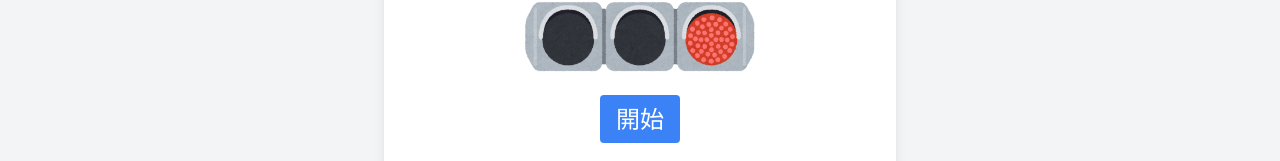
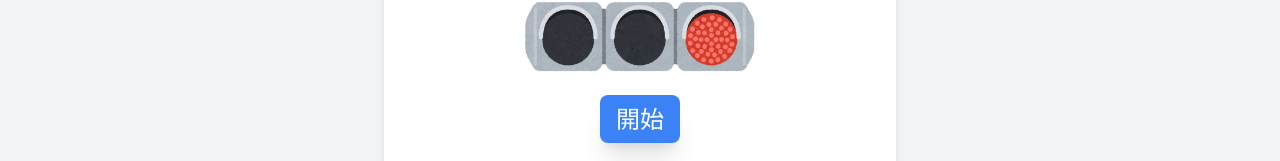
Before and after one commit to noricha-vr/Hackathon00, a SvelteKit app: page /game in a window 1280 px wide. Shown: the part 573-734 px from the top of the page. Built offline with nearby package versions, Linux system fonts and the light colour scheme.

Commit message:
Update button styles in game page

```diff
--- a/src/routes/game/+page.svelte
+++ b/src/routes/game/+page.svelte
@@ -188,7 +188,7 @@
         <div class="p-5 bg-white rounded-lg shadow-lg mt-5 mb-10">
             <div class="text-left mb-3 p-3">
                 <div
-                    class="inline-block bg-white text-black font-bold text-lg border-4 border-gray-400 p-4 rounded-lg shadow-lg"
+                    class="inline-block bg-white text-black font-bold text-lg border-4 border-gray-400 p-4 rounded-lg shadow-xl transform transition duration-500 hover:scale-105"
                 >
                     <div class="mb-1">
                         最高スコア: <span class="text-green-600"
@@ -219,7 +219,7 @@
                 {#if !isGameOver}
                     {#if !isRunning}
                         <button
-                            class="bg-blue-500 text-white py-2 px-4 rounded"
+                            class="bg-blue-500 text-white py-2 px-4 rounded-lg shadow-xl"
                             on:click={startGame}>開始</button
                         >
                         {#if stage === 1}
@@ -237,7 +237,7 @@
                         {/if}
                     {:else}
                         <button
-                            class="bg-blue-500 text-white py-2 px-4 rounded"
+                            class="bg-blue-500 text-white py-2 px-4 rounded-lg shadow-xl"
                             on:click={go}>ダッシュ！</button
                         >
                         <img
@@ -266,7 +266,7 @@
                         {/if}
                     </div>
                     <button
-                        class="bg-blue-500 text-white py-2 px-4 rounded"
+                        class="bg-blue-500 text-white py-2 px-4 rounded-lg shadow-xl"
                         on:click={startGame}>リトライ</button
                     >
                 {/if}
```
